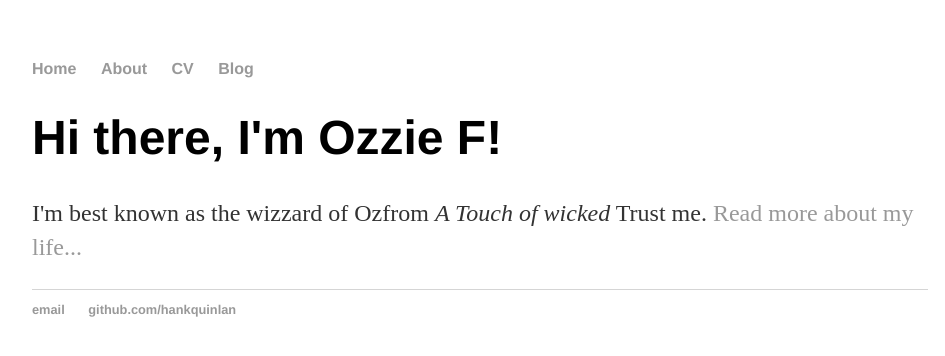
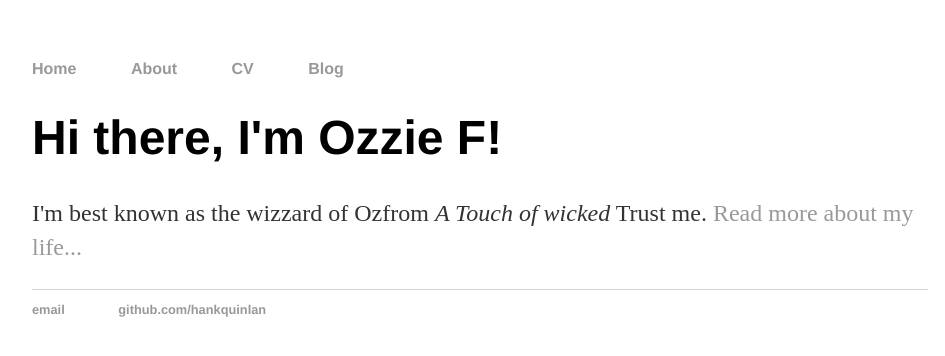
Before and after one commit to ozzie2080/ozziefarfan.github.io, a plain HTML site: page index.html in a window 1280 px wide. Shown: the whole page, without its empty margins (160-1105 px from the left). Drawn offline with Linux system fonts and the light colour scheme; files that its build step writes are made by us from their sources.

Commit message:
Update main.css

```diff
--- a/main.css
+++ b/main.css
@@ -10,7 +10,8 @@ nav ul, footer ul {
 }
 nav ul li, footer ul li {
     display: inline;
-    margin-right: 20px;
+    margin-right: 50px;
+    color: #444;
 }
 a {
     text-decoration: none;
```
